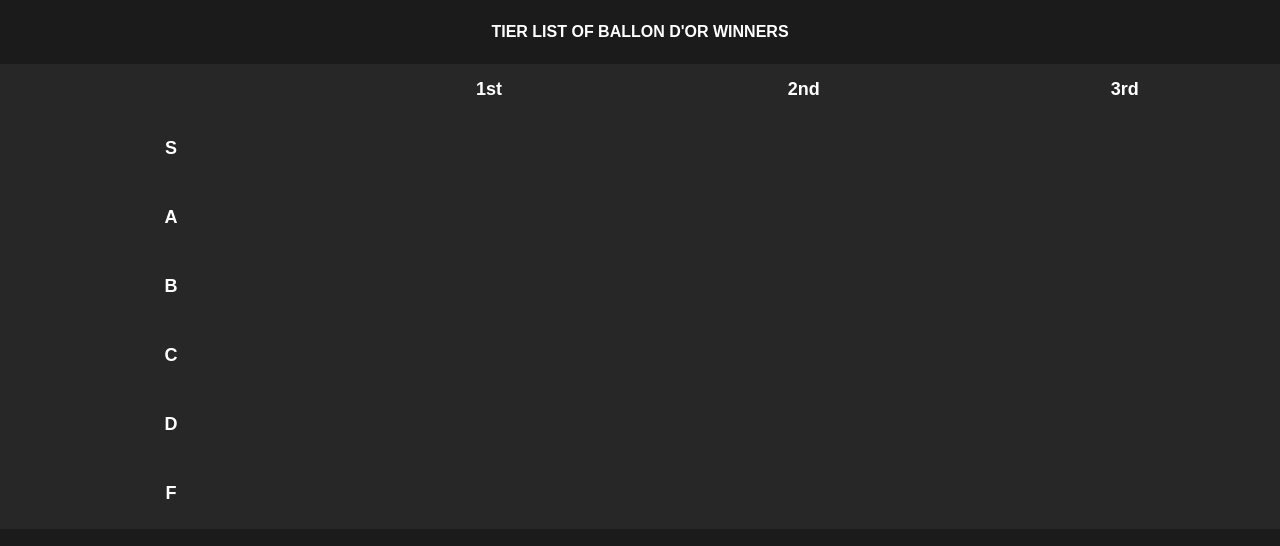
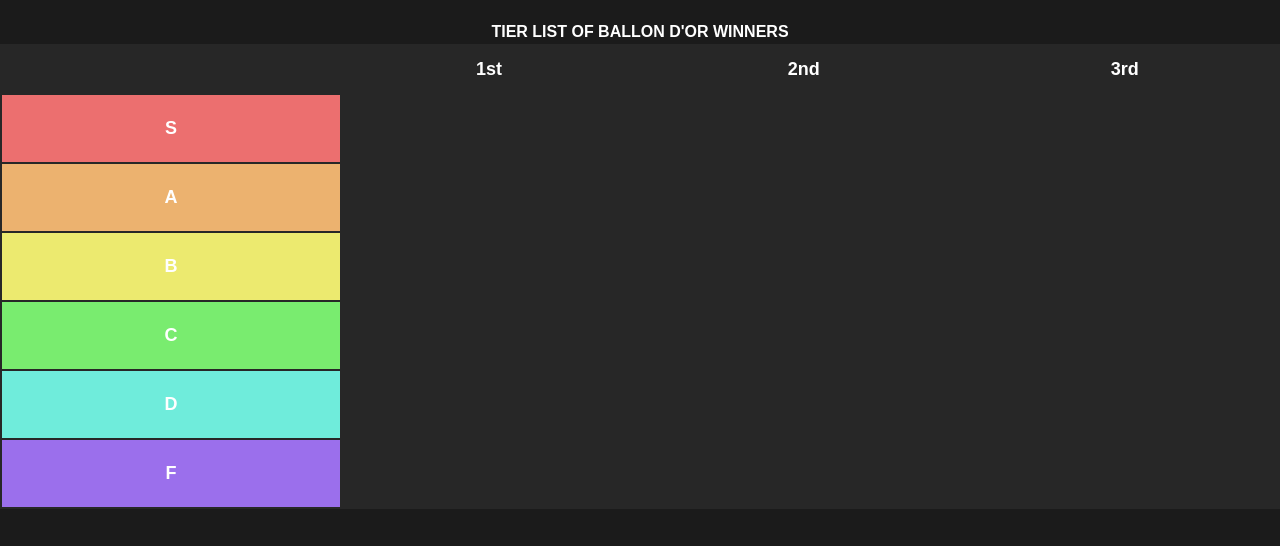
Before and after one commit to colin-coleman/in-class-assessment-6, a plain HTML site: page index.html in a window 1280 px wide. Drawn offline with Linux system fonts and the light colour scheme.

Commit message:
added class= to all th and removed extra table tag

```diff
--- a/index.html
+++ b/index.html
@@ -22,8 +22,6 @@
      <caption>
       Tier List of Ballon D'or Winners
      </caption>
-   </table>
-    <table>
     <thead>
       <tr>
         <th></th>
@@ -34,22 +32,22 @@
     </thead>
       <tbody>
         <tr>
-          <th scope="row">S</th>
+          <th scope="row" class="s">S</th>
         </tr>
         <tr>
-          <th scope="row">A</th>
+          <th scope="row" class="a">A</th>
         </tr>
         <tr>
-          <th scope="row">B</th>
+          <th scope="row "class="b">B</th>
         </tr>
         <tr>
-          <th scope="row">C</th>
+          <th scope="row" class="c">C</th>
         </tr>
         <tr>
-          <th scope="row">D</th>
+          <th scope="row" class="d">D</th>
         </tr>
         <tr>
-          <th scope="row">F</th>
+          <th scope="row" class="f">F</th>
         </tr>
     <!-- Inside tbody create 6 table rows -->
     <!-- Give each row a th with scope of row. Text is S,A,B,C,D,F -->
```
